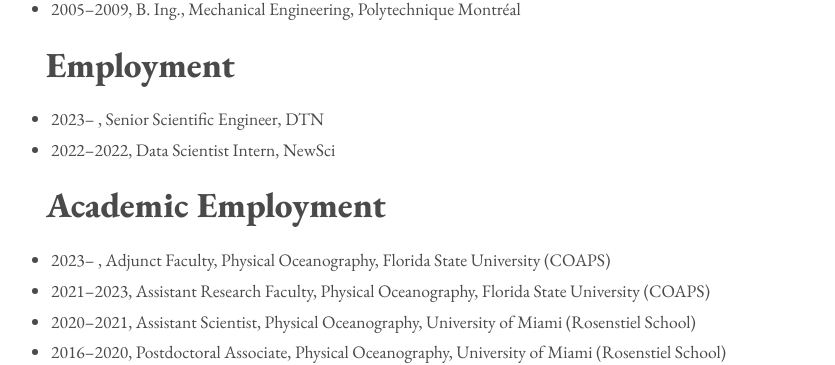
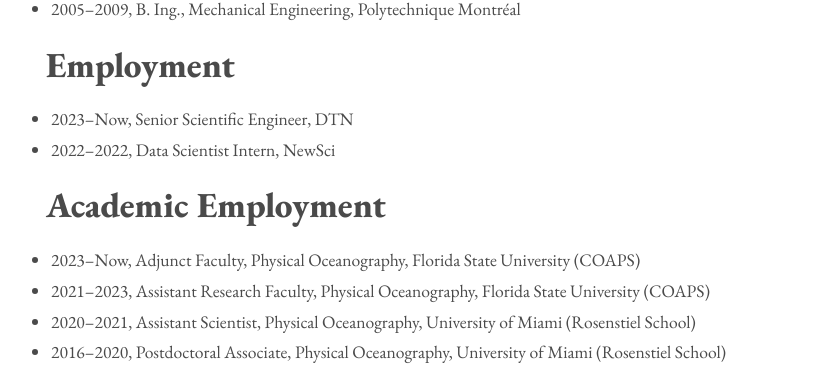
Before and after one commit to philippemiron/philippemiron.github.io, a Jekyll site: the page built from cv.md, in a window 1280 px wide and 900 px high, scrolled down 311 px. Shown: the part 153-518 px from the top of the window, without its empty margins (210-1045 px from the left). Built offline with Jekyll 4.4.1, drawn with Linux system fonts in a browser that asks for light colours.

Commit message:
minor fix on date on cv

```diff
--- a/cv.md
+++ b/cv.md
@@ -11,11 +11,11 @@
 + 2005--2009, B. Ing., Mechanical Engineering, Polytechnique Montréal
 
 ## Employment
-+ 2023--    , Senior Scientific Engineer, DTN
++ 2023--Now, Senior Scientific Engineer, DTN
 + 2022--2022, Data Scientist Intern, NewSci
 
 ## Academic Employment
-+ 2023--    , Adjunct Faculty, Physical Oceanography, Florida State University (COAPS)
++ 2023--Now, Adjunct Faculty, Physical Oceanography, Florida State University (COAPS)
 + 2021--2023, Assistant Research Faculty, Physical Oceanography, Florida State University (COAPS)
 + 2020--2021, Assistant Scientist, Physical Oceanography, University of Miami (Rosenstiel School)
 + 2016--2020, Postdoctoral Associate, Physical Oceanography, University of Miami (Rosenstiel School)
```
